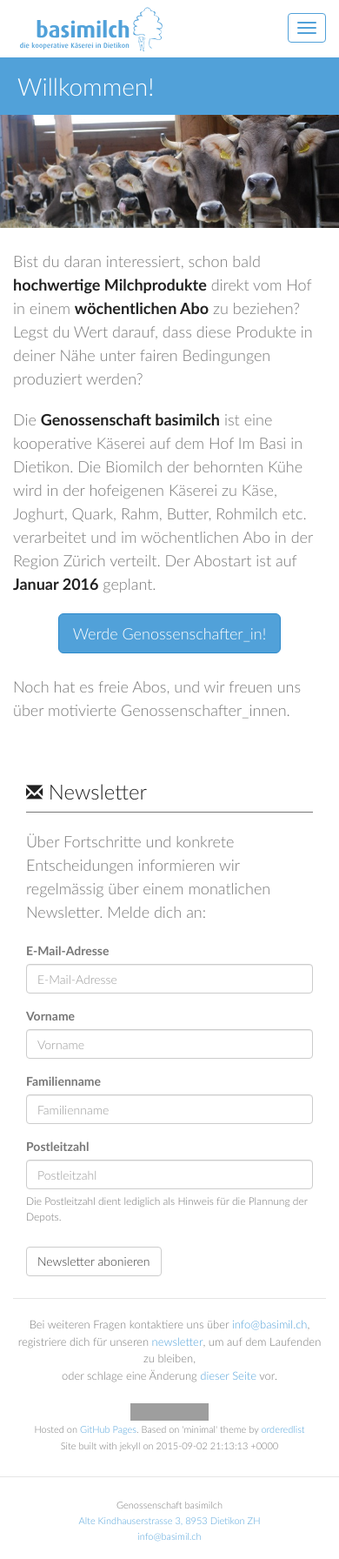
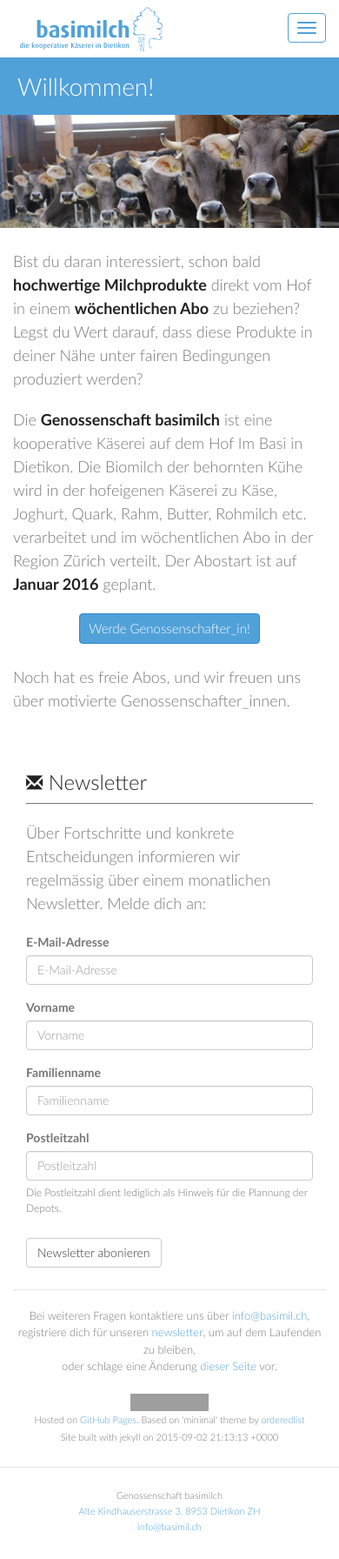
Before and after one commit to vryser/basimilch.github.io, a Jekyll site: the page built from pages/000-home.md, in a window 390 px wide. Shown: the whole page at 87% size. Built offline with Jekyll 4.4.1, drawn with Linux system fonts in a browser that asks for light colours; grey boxes are pictures that could not be loaded.

Commit message:
fix: make smaller buttons on mobile devices

```diff
--- a/css/custom.scss
+++ b/css/custom.scss
@@ -451,7 +451,17 @@ footer {
       }
     }
   }
+  .button-container {
+    a.btn.btn-lg {
+      padding: 6px 10px;
+      font-size: 15px;
+      line-height: 1.43;
+      text-align: center;
+      border-radius: 4px;
+    }
+  }
 }
+
 
 @media print {
   body {
```
